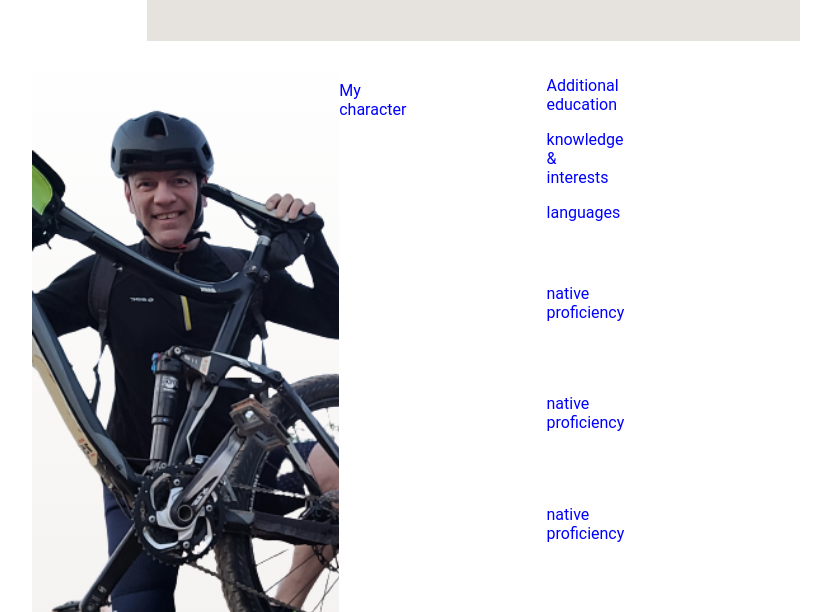
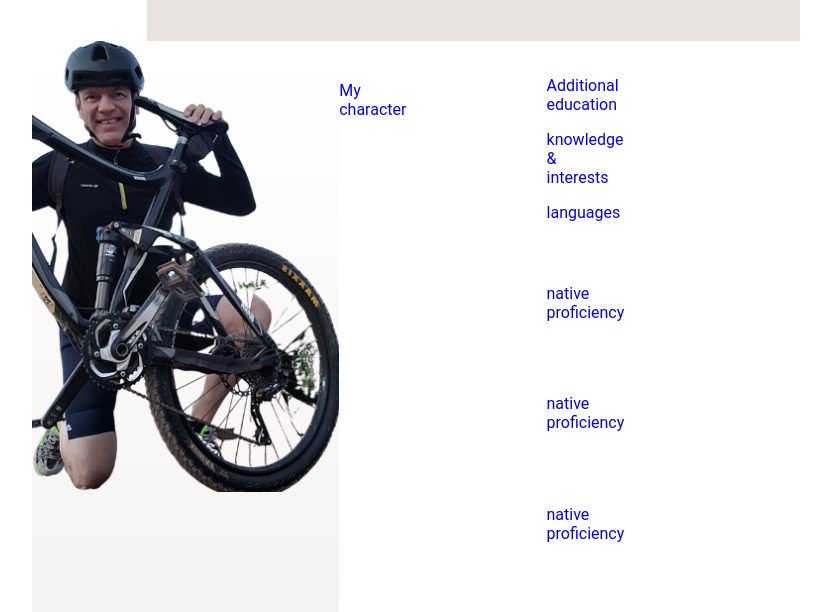
Before and after one commit to lemonecit/exercise1, a plain HTML site: page index.html in a window 1280 px wide. Shown: the part 159-771 px from the top of the page, without its empty margins (224-1055 px from the left). Drawn offline with Linux system fonts and the light colour scheme.

Commit message:
asdasdas

```diff
--- a/css/exercise.css
+++ b/css/exercise.css
@@ -100,7 +100,7 @@ background: linear-gradient(to bottom, #FFFFFF, #ECE9E6); /* W3C, IE 10+/ Edge,
 
 .profile_img {
 
-width:550px;
+width:100%;
 
 }
 
--- a/index.html
+++ b/index.html
@@ -46,7 +46,7 @@
 
             <div class="main">
               <div class="main-left">
-                <img class="profile_img" src="images/profile1.png" alt="pierre lemon">
+                <img class="profile_img" src="images/profile2.png" alt="pierre lemon">
 
               </div>
 
```
Also changed, not shown: images/profile2.png (added).
